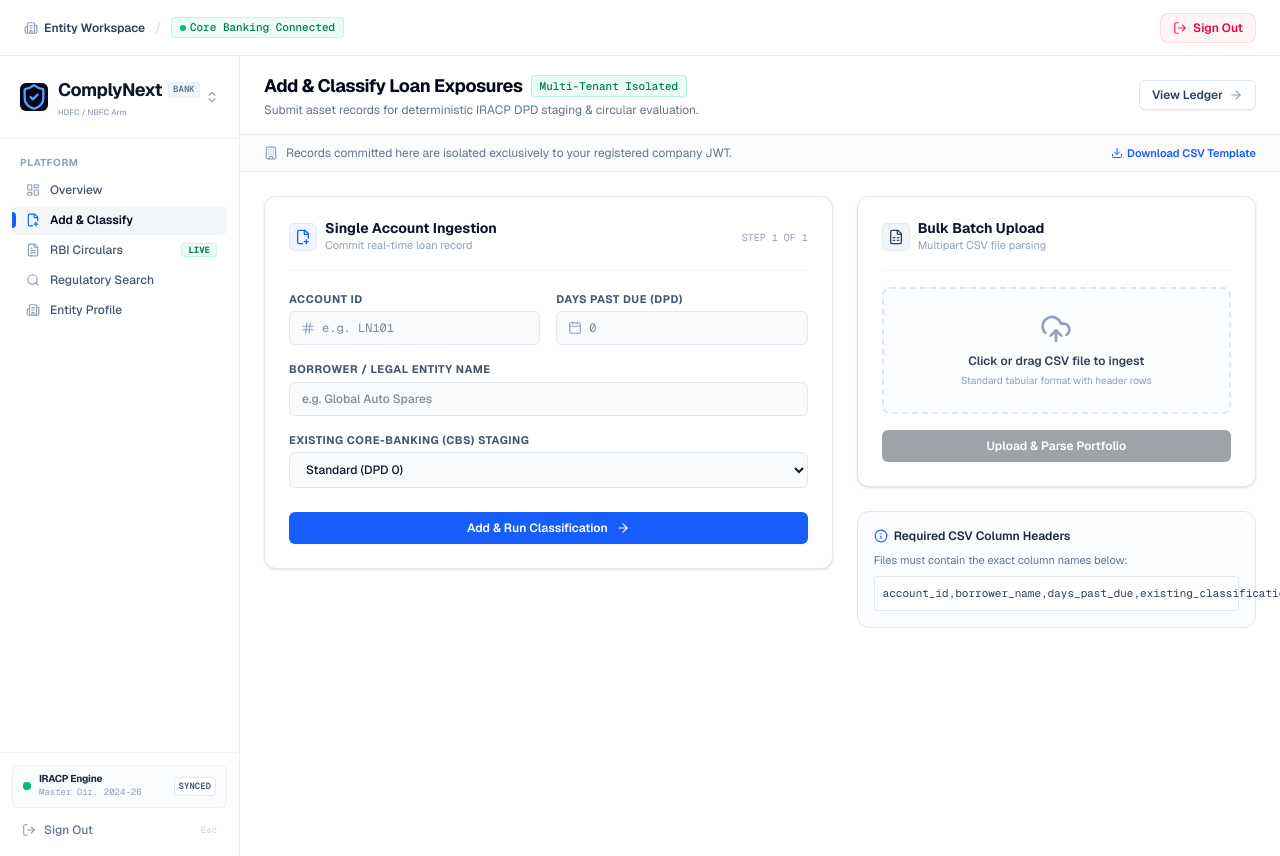
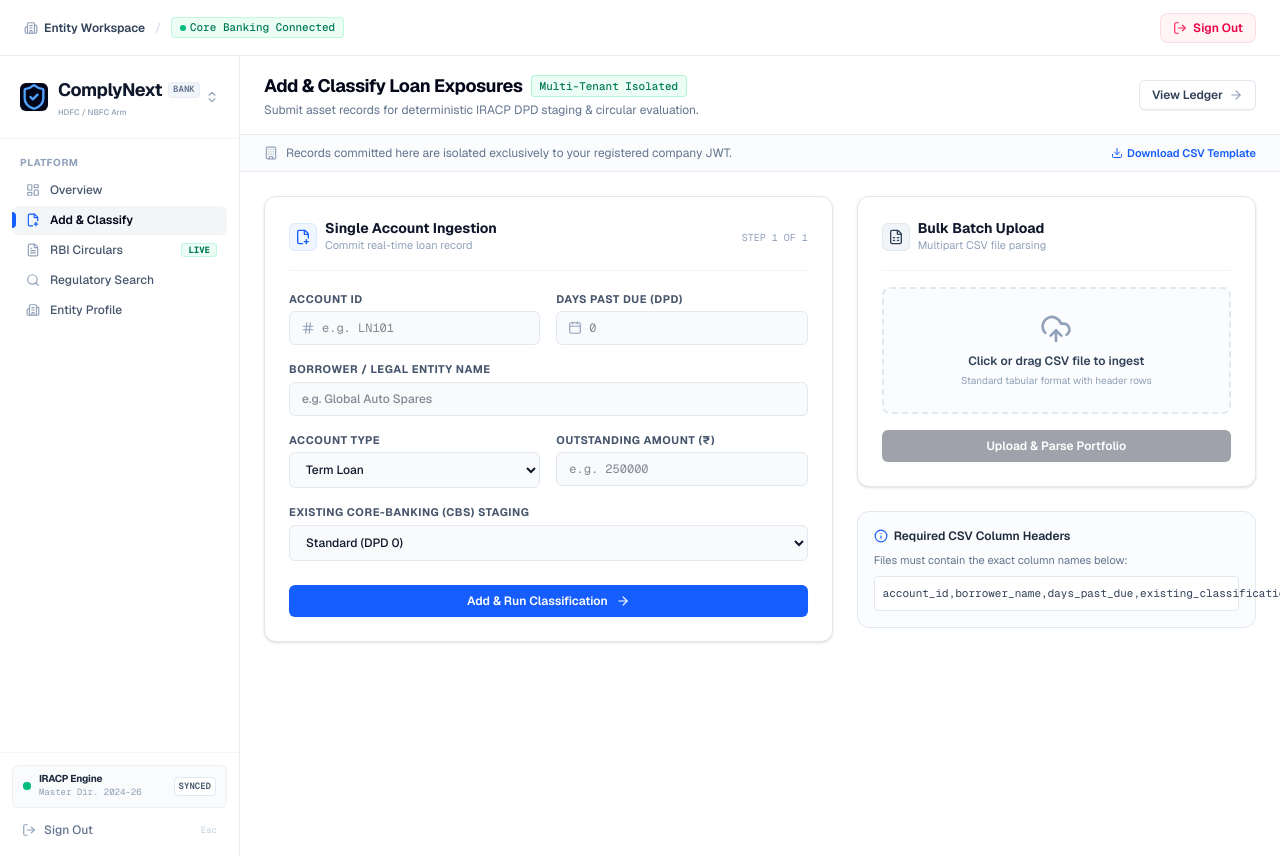
Before and after one commit to Nevin100/ComplyNext-Minor_Project, a Next.js app in the folder frontend/: page /classify in a window 1280 px wide. Built offline with nearby package versions, Linux system fonts and the light colour scheme; no server answers; sample sign-in values are in the browser's storage.

Commit message:
Handle file upload

```diff
--- a/frontend/app/classify/page.tsx
+++ b/frontend/app/classify/page.tsx
@@ -53,19 +53,28 @@
   const [form, setForm] = useState({
     account_id: "",
     borrower_name: "",
+    account_type: "term_loan", // NEW
     days_past_due: "",
+    outstanding_amount: "", // NEW
     existing_classification: "Standard",
   });
   const [submitting, setSubmitting] = useState(false);
-  const [formMsg, setFormMsg] = useState<{ type: "success" | "error"; text: string } | null>(null);
+  const [formMsg, setFormMsg] = useState<{
+    type: "success" | "error";
+    text: string;
+  } | null>(null);
 
   // Bulk Upload State
   const [file, setFile] = useState<File | null>(null);
   const [uploading, setUploading] = useState(false);
-  const [bulkMsg, setBulkMsg] = useState<{ type: "success" | "error"; text: string } | null>(null);
+  const [bulkMsg, setBulkMsg] = useState<{
+    type: "success" | "error";
+    text: string;
+  } | null>(null);
 
   // Recent Evaluation Receipt
-  const [latestEvaluation, setLatestEvaluation] = useState<EvaluatedLoan | null>(null);
+  const [latestEvaluation, setLatestEvaluation] =
+    useState<EvaluatedLoan | null>(null);
 
   useEffect(() => {
     const token = getToken();
@@ -76,7 +85,9 @@
     setAuthChecked(true);
   }, [router]);
 
-  const handleChange = (e: React.ChangeEvent<HTMLInputElement | HTMLSelectElement>) => {
+  const handleChange = (
+    e: React.ChangeEvent<HTMLInputElement | HTMLSelectElement>,
+  ) => {
     setForm({ ...form, [e.target.name]: e.target.value });
   };
 
@@ -88,9 +99,13 @@
     setFormMsg(null);
     try {
       const res = await axios.post(
-        `${process.env.NEXT_PUBLIC_API_URL}/api/loans`,
-        { ...form, days_past_due: Number(form.days_past_due) },
-        { headers: { Authorization: `Bearer ${token}` } }
+        `${process.env.NEXT_PUBLIC_API_URL}/api/loan-accounts`,
+        {
+          ...form,
+          days_past_due: Number(form.days_past_due),
+          outstanding_amount: Number(form.outstanding_amount), // ensure it's a number, not a string
+        },
+        { headers: { Authorization: `Bearer ${token}` } },
       );
 
       // Agar backend immediately classified output bhejta hai
@@ -105,13 +120,17 @@
       setForm({
         account_id: "",
         borrower_name: "",
+        account_type: "term_loan",
         days_past_due: "",
+        outstanding_amount: "",
         existing_classification: "Standard",
       });
     } catch (err: any) {
       setFormMsg({
         type: "error",
-        text: err?.response?.data?.detail || "Failed to commit loan account to ledger.",
+        text:
+          err?.response?.data?.detail ||
+          "Failed to commit loan account to ledger.",
       });
     } finally {
       setSubmitting(false);
@@ -134,7 +153,7 @@
             Authorization: `Bearer ${token}`,
             "Content-Type": "multipart/form-data",
           },
-        }
+        },
       );
       setBulkMsg({
         type: "success",
@@ -144,7 +163,9 @@
     } catch (err: any) {
       setBulkMsg({
         type: "error",
-        text: err?.response?.data?.detail || "Batch parsing failed. Validate column headers.",
+        text:
+          err?.response?.data?.detail ||
+          "Batch parsing failed. Validate column headers.",
       });
     } finally {
       setUploading(false);
@@ -172,7 +193,6 @@
   return (
     <AppLayout>
       <div className="min-h-screen bg-white text-slate-900 flex flex-col font-sans">
-
         {/* Subheader Strip */}
         <div className="border-b border-slate-200/80 px-6 py-4 flex flex-col sm:flex-row sm:items-center justify-between gap-4">
           <div>
@@ -185,7 +205,8 @@
               </span>
             </div>
             <p className="text-xs text-slate-500 mt-0.5">
-              Submit asset records for deterministic IRACP DPD staging & circular evaluation.
+              Submit asset records for deterministic IRACP DPD staging &
+              circular evaluation.
             </p>
           </div>
 
@@ -204,7 +225,10 @@
         <div className="px-6 py-2.5 bg-slate-50/60 border-b border-slate-200/80 flex items-center justify-between text-xs text-slate-500">
           <div className="flex items-center gap-2">
             <Building className="w-3.5 h-3.5 text-slate-400" />
-            <span>Records committed here are isolated exclusively to your registered company JWT.</span>
+            <span>
+              Records committed here are isolated exclusively to your registered
+              company JWT.
+            </span>
           </div>
           <button
             onClick={handleSampleCSVDownload}
@@ -218,7 +242,6 @@
         {/* Content Container */}
         <div className="p-6 max-w-7xl w-full mx-auto space-y-6">
           <div className="grid grid-cols-1 lg:grid-cols-12 gap-6 items-start">
-
             {/* Left Col: Single Entry Form (7 cols) */}
             <div className="lg:col-span-7 rounded-xl border border-slate-200 bg-white p-6 shadow-sm">
               <div className="flex items-center justify-between pb-4 border-b border-slate-100 mb-5">
@@ -227,11 +250,17 @@
                     <FilePlus2 className="w-4 h-4" />
                   </div>
                   <div>
-                    <h2 className="text-sm font-bold text-slate-900 leading-none">Single Account Ingestion</h2>
-                    <p className="text-[11px] text-slate-400 mt-0.5">Commit real-time loan record</p>
+                    <h2 className="text-sm font-bold text-slate-900 leading-none">
+                      Single Account Ingestion
+                    </h2>
+                    <p className="text-[11px] text-slate-400 mt-0.5">
+                      Commit real-time loan record
+                    </p>
                   </div>
                 </div>
-                <span className="text-[10px] font-mono text-slate-400 uppercase">Step 1 of 1</span>
+                <span className="text-[10px] font-mono text-slate-400 uppercase">
+                  Step 1 of 1
+                </span>
               </div>
 
               {formMsg && (
@@ -309,6 +338,43 @@
                   />
                 </div>
 
+                <div className="grid grid-cols-1 sm:grid-cols-2 gap-4">
+                  {/* Account Type */}
+                  <div>
+                    <label className="block text-[11px] font-bold text-slate-600 uppercase tracking-wider mb-1">
+                      Account Type
+                    </label>
+                    <select
+                      name="account_type"
+                      value={form.account_type}
+                      onChange={handleChange}
+                      className="w-full px-3 py-2 text-xs bg-slate-50 border border-slate-200 rounded-md focus:outline-none focus:bg-white focus:ring-1 focus:ring-blue-600 text-slate-900 font-medium transition"
+                    >
+                      <option value="term_loan">Term Loan</option>
+                      <option value="revolving">
+                        Revolving (Cash Credit / OD)
+                      </option>
+                    </select>
+                  </div>
+
+                  {/* Outstanding Amount */}
+                  <div>
+                    <label className="block text-[11px] font-bold text-slate-600 uppercase tracking-wider mb-1">
+                      Outstanding Amount (₹)
+                    </label>
+                    <input
+                      type="number"
+                      name="outstanding_amount"
+                      placeholder="e.g. 250000"
+                      min={0}
+                      value={form.outstanding_amount}
+                      onChange={handleChange}
+                      required
+                      className="w-full px-3 py-2 text-xs bg-slate-50 border border-slate-200 rounded-md focus:outline-none focus:bg-white focus:ring-1 focus:ring-blue-600 font-mono text-slate-900 transition"
+                    />
+                  </div>
+                </div>
+
                 {/* Existing CBS Classification */}
                 <div>
                   <label className="block text-[11px] font-bold text-slate-600 uppercase tracking-wider mb-1">
@@ -362,8 +428,12 @@
                     <FileSpreadsheet className="w-4 h-4" />
                   </div>
                   <div>
-                    <h2 className="text-sm font-bold text-slate-900 leading-none">Bulk Batch Upload</h2>
-                    <p className="text-[11px] text-slate-400 mt-0.5">Multipart CSV file parsing</p>
+                    <h2 className="text-sm font-bold text-slate-900 leading-none">
+                      Bulk Batch Upload
+                    </h2>
+                    <p className="text-[11px] text-slate-400 mt-0.5">
+                      Multipart CSV file parsing
+                    </p>
                   </div>
                 </div>
 
@@ -403,7 +473,9 @@
 
                 {file && (
                   <div className="mt-3 flex items-center justify-between p-2 rounded bg-slate-50 border border-slate-200 text-xs">
-                    <span className="font-mono text-slate-700 truncate max-w-xs">{file.name}</span>
+                    <span className="font-mono text-slate-700 truncate max-w-xs">
+                      {file.name}
+                    </span>
                     <button
                       onClick={() => setFile(null)}
                       className="text-rose-600 hover:underline text-[11px] font-semibold"
@@ -418,7 +490,9 @@
                   disabled={!file || uploading}
                   className="w-full mt-4 bg-slate-900 hover:bg-slate-800 text-white text-xs font-semibold py-2 rounded-md transition-all disabled:opacity-40 shadow-xs"
                 >
-                  {uploading ? "Ingesting Portfolio Batch..." : "Upload & Parse Portfolio"}
+                  {uploading
+                    ? "Ingesting Portfolio Batch..."
+                    : "Upload & Parse Portfolio"}
                 </button>
               </div>
 
@@ -436,7 +510,6 @@
                 </div>
               </div>
             </div>
-
           </div>
 
           {/* Latest Live Evaluation Output (if available) */}
@@ -456,10 +529,14 @@
 
               <div className="grid grid-cols-1 sm:grid-cols-4 gap-4 text-xs">
                 <div>
-                  <span className="text-slate-400 block text-[11px]">Computed Staging</span>
+                  <span className="text-slate-400 block text-[11px]">
+                    Computed Staging
+                  </span>
                   <span
                     className={`inline-block mt-1 font-semibold px-2 py-0.5 rounded border ${
-                      statusBadgeStyles[latestEvaluation.computed_classification] || "bg-slate-100"
+                      statusBadgeStyles[
+                        latestEvaluation.computed_classification
+                      ] || "bg-slate-100"
                     }`}
                   >
                     {latestEvaluation.computed_classification}
@@ -467,22 +544,28 @@
                 </div>
 
                 <div>
-                  <span className="text-slate-400 block text-[11px]">Audit Result</span>
+                  <span className="text-slate-400 block text-[11px]">
+                    Audit Result
+                  </span>
                   <span className="mt-1 inline-flex items-center gap-1 font-bold">
                     {latestEvaluation.is_misclassified ? (
                       <span className="text-rose-600 flex items-center gap-1">
-                        <ShieldAlert className="w-3.5 h-3.5" /> Mismatch Detected
+                        <ShieldAlert className="w-3.5 h-3.5" /> Mismatch
+                        Detected
                       </span>
                     ) : (
                       <span className="text-emerald-600 flex items-center gap-1">
-                        <CheckCircle2 className="w-3.5 h-3.5" /> Aligned with CBS
+                        <CheckCircle2 className="w-3.5 h-3.5" /> Aligned with
+                        CBS
                       </span>
                     )}
                   </span>
                 </div>
 
                 <div className="sm:col-span-2">
-                  <span className="text-slate-400 block text-[11px]">Regulatory Rationale</span>
+                  <span className="text-slate-400 block text-[11px]">
+                    Regulatory Rationale
+                  </span>
                   <p className="mt-1 text-slate-700 font-medium text-[11px]">
                     {latestEvaluation.reasoning}
                   </p>
@@ -495,9 +578,7 @@
               </div>
             </div>
           )}
-
         </div>
-
       </div>
     </AppLayout>
   );
```
